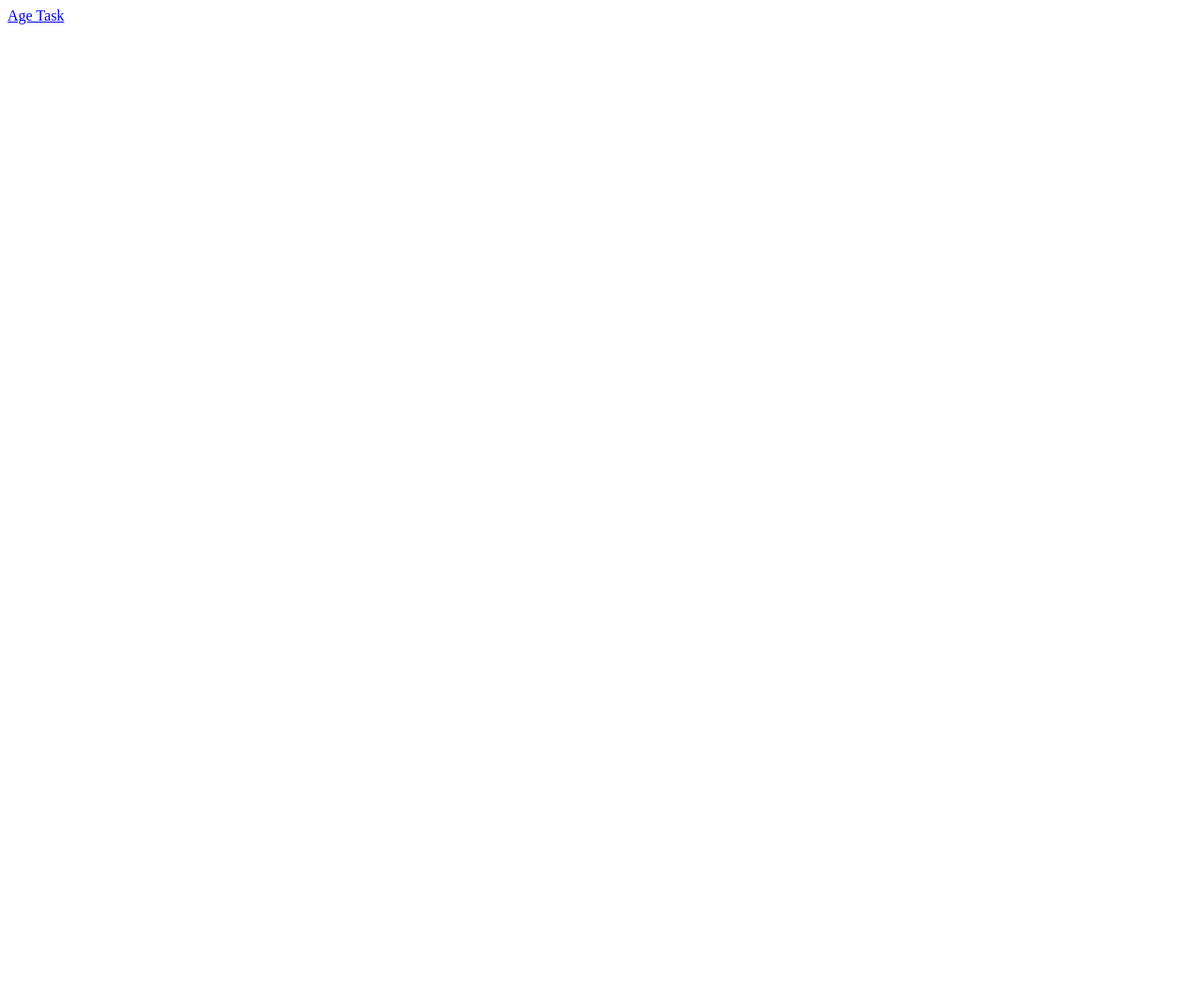
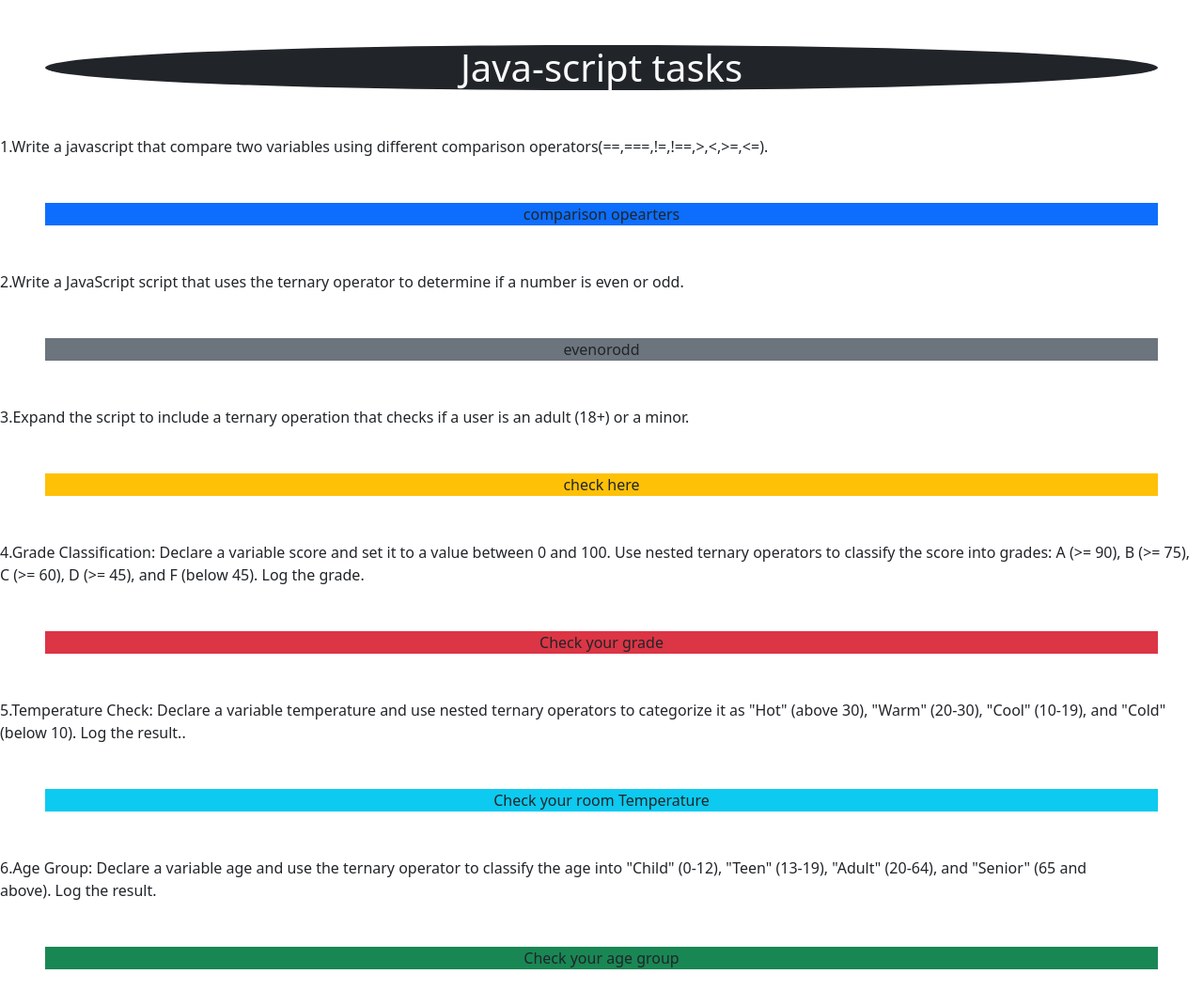
Before and after one commit to Balakrishnayempati/js-tasks, a plain HTML site: page index.html in a window 1280 px wide. Shown: the whole page at 94% size. Before the commit the page ends 800 px from the top, so only its background shows below. Drawn offline with nearby package versions, Linux system fonts and the light colour scheme.

Commit message:
Update index.html

```diff
--- a/index.html
+++ b/index.html
@@ -1,8 +1,62 @@
-<html>
-  <head>
-    <title>Javascript tasks</title>
-  </head>
-  <body>
-    <a href="age.html">Age Task</a>
-  </body>
+<!DOCTYPE html>
+<html lang="en">
+<head>
+    <meta charset="UTF-8">
+    <meta name="viewport" content="width=device-width, initial-scale=1.0">
+    <title>Document</title>
+    <link href="https://cdn.jsdelivr.net/npm/bootstrap@5.0.2/dist/css/bootstrap.min.css" rel="stylesheet" integrity="sha384-EVSTQN3/azprG1Anm3QDgpJLIm9Nao0Yz1ztcQTwFspd3yD65VohhpuuCOmLASjC" crossorigin="anonymous">
+
+</head>
+
+<body>
+  <div class="text-center bg-dark text-light rounded-circle h1 m-5">Java-script tasks</div>
+
+  <div class="">1.Write a javascript that compare two variables using different comparison operators(==,===,!=,!==,>,<,>=,<=).</div>
+  <div class="bg-primary text-center m-5"><a class="text-dark text-decoration-none" href="comaparsion.html">comparison opearters</a></div>
+
+   <div class="">2.Write a JavaScript script that uses the ternary
+    operator to determine if a number is even or odd.
+    </div>
+    <div class="bg-secondary text-center m-5"><a class="text-dark text-decoration-none" href="evenordodd.html">evenorodd</a></div>
+
+    <div class="">3.Expand the script to include a ternary operation
+        that checks if a user is an adult (18+) or a minor.
+        </div>
+        <div class="bg-warning text-center m-5"><a class="text-dark text-decoration-none" href="adult.html">check here</a></div>
+
+
+        <div class="">4.Grade Classification: Declare a variable score and
+            set it to a value between 0 and 100.
+             Use nested ternary operators to classify the score
+             into grades: A (>= 90), B (>= 75), C (>= 60), D (>= 45),
+              and F (below 45). Log the grade.
+
+            </div>
+            <div class="bg-danger text-center m-5"><a class="text-dark text-decoration-none" href="adult.html">Check your grade</a></div>
+
+            <div class="">5.Temperature Check: Declare a variable temperature and
+                use nested ternary operators to categorize it as "Hot" (above 30),
+                "Warm" (20-30), "Cool" (10-19), and "Cold" (below 10).
+                 Log the result..
+
+                </div>
+                <div class="bg-info text-center m-5"><a class="text-dark text-decoration-none" href="temperature.html">Check your room Temperature</a></div>
+
+
+
+
+
+                <div class="">6.Age Group: Declare a variable age and
+                    use the ternary operator to classify the age into
+                     "Child" (0-12), "Teen" (13-19), "Adult" (20-64),
+                     and "Senior" (65 and above). Log the result.
+
+                    </div>
+                    <div class="bg-success text-center m-5"><a class="text-dark text-decoration-none" href="age.html">Check your age group</a></div>
+
+
+
+<script src="https://cdn.jsdelivr.net/npm/bootstrap@5.0.2/dist/js/bootstrap.bundle.min.js" integrity="sha384-MrcW6ZMFYlzcLA8Nl+NtUVF0sA7MsXsP1UyJoMp4YLEuNSfAP+JcXn/tWtIaxVXM" crossorigin="anonymous"></script>
+
+</body>
 </html>
```
